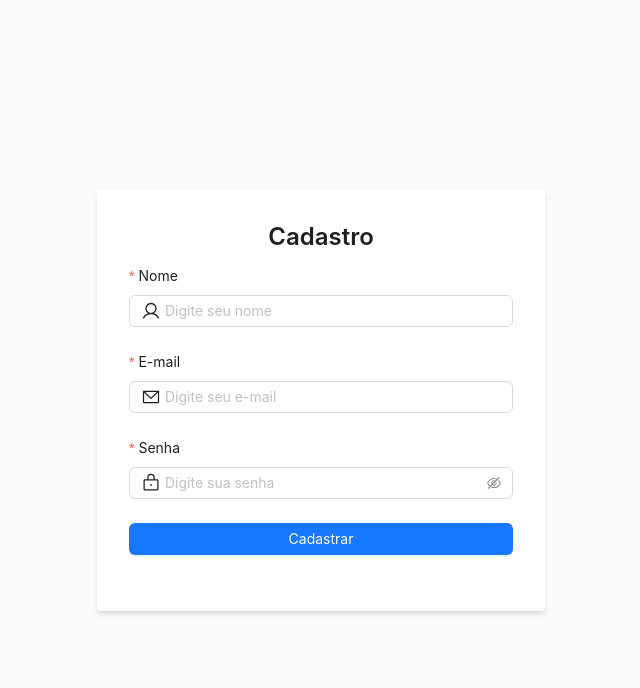
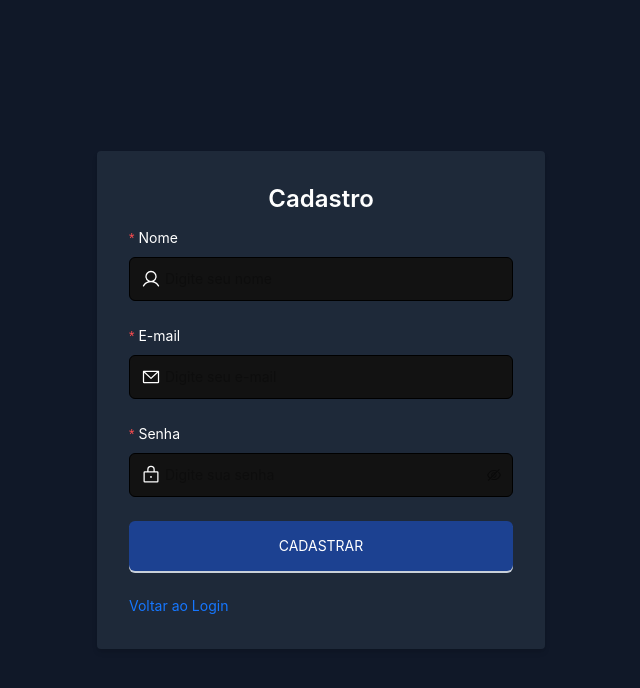
Before and after one commit to brunofhorn/social-video-manager, a Next.js app: page /register in a window 1280 px wide. Shown: the top 688 px of the page, without its empty margins (319-959 px from the left). Built offline with nearby package versions, Linux system fonts and the light colour scheme.

Commit message:
feat: change login and register page and auth cookie

```diff
--- a/package.json
+++ b/package.json
@@ -15,6 +15,7 @@
     "antd": "^5.24.9",
     "bcrypt": "^6.0.0",
     "dayjs": "^1.11.13",
+    "jsonwebtoken": "^9.0.2",
     "next": "15.3.1",
     "postcss": "^8.5.3",
     "puppeteer": "^24.7.2",
@@ -24,6 +25,7 @@
   "devDependencies": {
     "@tailwindcss/postcss": "^4.1.4",
     "@types/bcrypt": "^5.0.2",
+    "@types/jsonwebtoken": "^9.0.9",
     "@types/node": "^20",
     "@types/react": "^19",
     "@types/react-dom": "^19",
--- a/src/app/(public)/register/page.tsx
+++ b/src/app/(public)/register/page.tsx
@@ -1,13 +1,14 @@
 'use client';
 
 import { useState } from 'react';
-import { Button, Form, Input, Typography, message } from 'antd';
+import { Button, Form, Input, Typography, notification } from 'antd';
 import { useRouter } from 'next/navigation';
 import { EnvelopeSimple, Lock, User } from '@phosphor-icons/react';
 
 export default function RegisterPage() {
     const router = useRouter();
     const [loading, setLoading] = useState(false);
+    const [api, contextHolder] = notification.useNotification();
 
     async function handleRegister(values: any) {
         setLoading(true);
@@ -20,39 +21,52 @@ export default function RegisterPage() {
             });
 
             if (!res.ok) {
-                const data = await res.json();
-                throw new Error(data.error || 'Erro desconhecido');
+                api.open({
+                    type: "error",
+                    message: "Ocorreu um erro ao cadastrar-se.",
+                    placement: "bottom"
+                });
+            } else {
+                api.open({
+                    type: "success",
+                    message: "Cadastro realizado com sucesso. Efetue o login.",
+                    placement: "bottom"
+                });
             }
+        } catch (err) {
+            api.open({
+                type: "error",
+                message: "Ocorreu um erro ao cadastrar usuário.",
+                placement: "bottom"
+            });
 
-            message.success('Cadastro realizado com sucesso!');
-            router.push('/login');
-        } catch (err) {
             console.error('Erro ao cadastrar:', err);
-            message.error('Erro ao cadastrar usuário.');
         } finally {
             setLoading(false);
         }
     };
 
     return (
-        <div className="min-h-screen flex items-center justify-center bg-gray-50">
-            <div className="p-8 max-w-md w-full bg-white rounded shadow-md">
+        <div className="min-h-screen flex items-center justify-center bg-gray-900">
+            {contextHolder}
+            <div className="p-8 max-w-md w-full rounded shadow-md bg-gray-800">
                 <Typography.Title level={3} className="text-center">Cadastro</Typography.Title>
                 <Form layout="vertical" onFinish={handleRegister}>
                     <Form.Item name="name" label="Nome" rules={[{ required: true, message: 'Informe seu nome' }]}>
-                        <Input prefix={<User size={20} />} placeholder="Digite seu nome" />
+                        <Input prefix={<User size={20} />} placeholder="Digite seu nome" className='h-11' />
                     </Form.Item>
                     <Form.Item name="email" label="E-mail" rules={[{ required: true, message: 'Informe o e-mail' }]}>
-                        <Input prefix={<EnvelopeSimple size={20} />} placeholder="Digite seu e-mail" />
+                        <Input prefix={<EnvelopeSimple size={20} />} placeholder="Digite seu e-mail" className='h-11' />
                     </Form.Item>
                     <Form.Item name="password" label="Senha" rules={[{ required: true, message: 'Informe a senha' }]}>
-                        <Input.Password prefix={<Lock size={20} />} placeholder="Digite sua senha" />
+                        <Input.Password prefix={<Lock size={20} />} placeholder="Digite sua senha" className='h-11' />
                     </Form.Item>
                     <Form.Item>
-                        <Button type="primary" htmlType="submit" loading={loading} block>
+                        <Button htmlType="submit" loading={loading} block type='primary' style={{ height: 50, textTransform: 'uppercase' }}>
                             Cadastrar
                         </Button>
                     </Form.Item>
+                    <Typography.Link className='flex w-full text-center' href='/'>Voltar ao Login</Typography.Link>
                 </Form>
             </div>
         </div>
--- a/src/app/api/auth/login/route.ts
+++ b/src/app/api/auth/login/route.ts
@@ -1,11 +1,14 @@
 import prisma from '@/lib/prisma';
 import bcrypt from 'bcrypt';
 import { NextRequest, NextResponse } from 'next/server';
+import jwt from 'jsonwebtoken';
+
+const JWT_TOKEN_SECRET = process.env.NEXT_JWT_TOKEN_SECRET!;
 
 export async function POST(req: NextRequest) {
-    const { email, senha } = await req.json();
+    const { email, password } = await req.json();
 
-    if (!email || !senha) {
+    if (!email || !password) {
         return new Response(JSON.stringify({ error: 'Credenciais obrigatórias' }), { status: 400 });
     }
 
@@ -15,16 +18,27 @@ export async function POST(req: NextRequest) {
         return new Response(JSON.stringify({ error: 'Usuário não encontrado' }), { status: 401 });
     }
 
-    const senhaCorreta = await bcrypt.compare(senha, user.password);
+    const encryptedPassword = await bcrypt.compare(password, user.password);
 
-    if (!senhaCorreta) {
+    if (!encryptedPassword) {
         return new Response(JSON.stringify({ error: 'Senha incorreta' }), { status: 401 });
     }
 
+    const token = jwt.sign(
+        { email },
+        JWT_TOKEN_SECRET,
+        { expiresIn: '20d' }
+    );
+
     const res = NextResponse.json({ message: 'Autenticado com sucesso' }, { status: 200 });
-    res.cookies.set('auth', 'true', {
+
+    res.cookies.set('token', token, {
         path: '/',
-        maxAge: 60 * 60 * 24,
+        httpOnly: true,
+        secure: process.env.NODE_ENV === 'production',
+        sameSite: 'lax',
+        maxAge: 60 * 60 * 24 * 20,
     });
+
     return res;
 }
--- a/src/app/dashboard/layout.tsx
+++ b/src/app/dashboard/layout.tsx
@@ -1,14 +1,4 @@
-import { cookies } from 'next/headers';
-import { redirect } from 'next/navigation';
 import Layout from '@/components/Layout';
-
 export default async function DashboardLayout({ children }: { children: React.ReactNode; }) {
-    const cookieStore = await cookies();
-    const auth = cookieStore.get('auth');
-
-    if (!auth || auth.value !== 'true') {
-        redirect('/');
-    }
-
     return <Layout>{children}</Layout>;
 }
--- a/src/app/globals.css
+++ b/src/app/globals.css
@@ -1,26 +1,10 @@
-@import "tailwindcss";
-
-:root {
-  --background: #0A0A0A;
-  --foreground: #ededed;
-}
+@layer reset, theme, base, components, utilities, antd;
+@import 'tailwindcss';
 
 @theme inline {
-  --color-background: var(--background);
-  --color-foreground: var(--foreground);
-  --font-sans: var(--font-geist-sans);
-  --font-mono: var(--font-geist-mono);
-}
-
-@media (prefers-color-scheme: dark) {
-  :root {
-    --background: #ededed;
-    --foreground: #0A0A0A;
-  }
+  --font-poppins: var(--font-poppins);
 }
 
 body {
-  background: var(--background);
-  color: var(--foreground);
   font-family: Poppins, sans-serif;
 }
--- a/src/app/layout.tsx
+++ b/src/app/layout.tsx
@@ -1,6 +1,8 @@
 import type { Metadata } from "next";
 import { Poppins } from "next/font/google";
 import "./globals.css";
+import { ConfigProvider } from "antd";
+import { defaultTheme } from "@/interfaces/theme";
 
 const poppins = Poppins({
   weight: "400",
@@ -17,7 +19,9 @@ export default function RootLayout({ children }: Readonly<{ children: React.Reac
   return (
     <html lang="en">
       <body className={`${poppins.variable} antialiased`}>
-        {children}
+        <ConfigProvider theme={defaultTheme}>
+          {children}
+        </ConfigProvider>
       </body>
     </html>
   );
--- a/src/app/page.tsx
+++ b/src/app/page.tsx
@@ -1,7 +1,7 @@
 'use client';
 
 import { useState } from 'react';
-import { Button, Form, Input, Typography, message, notification } from 'antd';
+import { Button, Form, Input, Typography, notification } from 'antd';
 import { useRouter } from 'next/navigation';
 import { Lock, EnvelopeSimple } from '@phosphor-icons/react';
 
@@ -23,17 +23,16 @@ export default function LoginPage() {
       if (!res.ok) {
         api.open({
           type: "error",
-          message: "Ocorreu um erro ao tentar efetuar o login.",
+          message: "Dados de login inválidos.",
+          placement: "bottom"
         });
 
         return;
       } else {
-        const data = await res.json();
-
-        localStorage.setItem("@social-video-manager-user-1.0.0", JSON.stringify(data));
         api.open({
           type: "success",
-          message: "Login bem-sucedido! Redirecionando..."
+          message: "Login bem-sucedido! Redirecionando...",
+          placement: "bottom"
         });
 
         router.push("/dashboard/videos");
@@ -41,7 +40,8 @@ export default function LoginPage() {
     } catch (err) {
       api.open({
         type: "error",
-        message: "Ocorreu um erro ao tentar efetuar o login."
+        message: "Ocorreu um erro ao tentar efetuar o login.",
+        placement: "bottom"
       });
 
       console.error('Erro inesperado durante login:', err);
@@ -52,22 +52,23 @@ export default function LoginPage() {
 
 
   return (
-    <div className="min-h-screen flex items-center justify-center bg-gray-50">
+    <div className="min-h-screen flex items-center justify-center bg-gray-900">
       {contextHolder}
-      <div className="p-8 max-w-md w-full bg-white rounded shadow-md">
+      <div className="p-8 max-w-md w-full bg-gray-800 rounded shadow-md">
         <Typography.Title level={3} className="text-center">Social Video Manager</Typography.Title>
         <Form layout="vertical" onFinish={handleSubmit}>
           <Form.Item name="email" label="E-mail" rules={[{ required: true, message: 'Informe o e-mail' }]}>
-            <Input prefix={<EnvelopeSimple size={20} />} placeholder="Digite seu e-mail" />
+            <Input prefix={<EnvelopeSimple size={20}/>} placeholder="Digite seu e-mail" className='h-11'  />
           </Form.Item>
-          <Form.Item name="senha" label="Senha" rules={[{ required: true, message: 'Informe a senha' }]}>
-            <Input.Password prefix={<Lock size={20} />} placeholder="Digite sua senha" />
+          <Form.Item name="password" label="Senha" rules={[{ required: true, message: 'Informe a senha' }]}>
+            <Input.Password prefix={<Lock size={20} />} placeholder="Digite sua senha" className='h-11' />
           </Form.Item>
           <Form.Item>
-            <Button type="primary" htmlType="submit" loading={loading} block>
+            <Button htmlType="submit" loading={loading} block type='primary' style={{height: 50, textTransform: 'uppercase'}}>
               Entrar
             </Button>
           </Form.Item>
+          <Typography.Link className='flex w-full text-center' href='/register'>Cadastrar-se</Typography.Link>
         </Form>
       </div>
     </div>
--- /dev/null
+++ b/src/interfaces/theme.ts
@@ -0,0 +1,10 @@
+import { ThemeConfig } from "antd";
+
+export const defaultTheme: ThemeConfig = {
+    token: {
+        colorText: '#FFFFFF',
+        colorBgBase: '#121212',
+        colorPrimary: "#1C4191",
+        colorFillSecondary: "#2F56B2"
+    },
+};
--- a/src/middleware.ts
+++ b/src/middleware.ts
@@ -1,16 +1,37 @@
-import { NextResponse } from 'next/server'
-import type { NextRequest } from 'next/server'
+import { NextResponse } from 'next/server';
+import type { NextRequest } from 'next/server';
+import jwt from 'jsonwebtoken';
+
+const JWT_TOKEN_SECRET = process.env.NEXT_JWT_TOKEN_SECRET!;
 
 export function middleware(request: NextRequest) {
-  const auth = request.cookies.get('auth')?.value
+  const token = request.cookies.get('token')?.value;
 
-  if (!auth && request.nextUrl.pathname.startsWith('/dashboard')) {
-    return NextResponse.redirect(new URL('/', request.url))
+  console.log(token)
+
+  const isAuth = !!token && (() => {
+    try {
+      jwt.verify(token, JWT_TOKEN_SECRET);
+      return true;
+    } catch {
+      return false;
+    }
+  })();
+
+  const isLoginPage = request.nextUrl.pathname === '/';
+
+  if (!isAuth && !isLoginPage) {
+    return NextResponse.redirect(new URL('/', request.url));
   }
 
-  return NextResponse.next()
+  if (isAuth && isLoginPage) {
+    return NextResponse.redirect(new URL('/dashboard/videos', request.url));
+  }
+
+  return NextResponse.next();
 }
 
+
 export const config = {
-  matcher: ['/dashboard/:path*'],
-}
+  matcher: ['/', '/dashboard/:path*'],
+};
```
Also changed, not shown: 1 other file (tests, documents, lock files or other folders).
